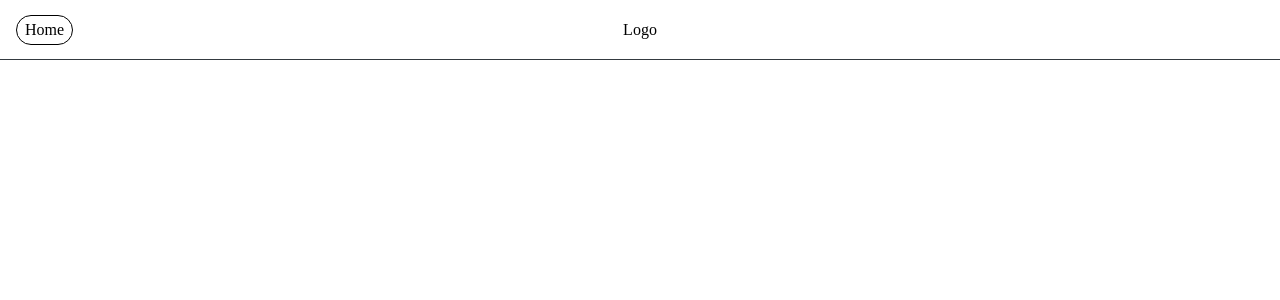
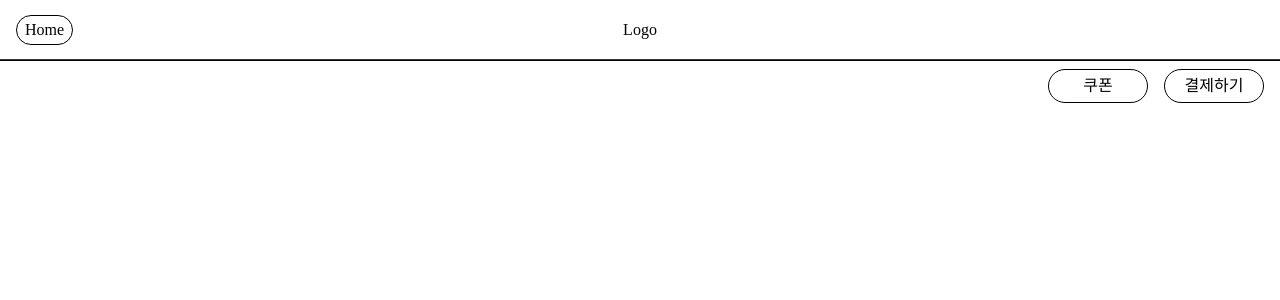
Before and after one commit to SUPER0214T/my-little-kiosk, a React (Create React App) app in the folder client/: page /order in a window 1280 px wide. Shown: the top 300 px of the page. Built offline with nearby package versions, Linux system fonts and the light colour scheme.

Commit message:
[feat] OrderFooter 구현

```diff
--- /dev/null
+++ b/client/src/components/domain/Order/OrderFooter/OrderFooter.styles.tsx
@@ -0,0 +1,37 @@
+import styled from '@emotion/styled';
+import { css } from '@emotion/react';
+
+export const Wrapper = styled.div`
+  position: sticky;
+  right: 0;
+  bottom: 0;
+  background-color: white;
+  border-top: 1px solid black;
+  padding: 0.5rem;
+`;
+
+export const RightBtnGroup = styled.div`
+  display: flex;
+  align-items: center;
+  justify-content: right;
+`;
+
+export const Btn = css`
+  display: flex;
+  justify-content: center;
+  align-items: center;
+  min-width: 100px;
+  border: 1px solid black;
+  border-radius: 2rem;
+  padding: 0.5rem;
+  cursor: pointer;
+  margin: 0 0.5rem;
+`;
+
+export const CouponBtn = styled.div`
+  ${Btn}
+`;
+
+export const CheckoutBtn = styled.div`
+  ${Btn}
+`;
--- /dev/null
+++ b/client/src/components/domain/Order/OrderFooter/OrderFooter.tsx
@@ -0,0 +1,34 @@
+import React from 'react';
+import { useGoTo } from '../../../../hooks/useGoTo';
+import { useAppSelector } from '../../../../hooks/useStore';
+// @todo 아래처럼 가져오는 것보다 S.CheckoutBtn 이렇게 한번에 가져오는 것이 더 맞는 방식일까?
+import { CheckoutBtn, CouponBtn, RightBtnGroup, Wrapper } from './OrderFooter.styles';
+
+export function OrderFooter() {
+  const { goToCheckout } = useGoTo();
+  const { basketList } = useAppSelector((state) => state.basketReducer);
+
+  // @todo Footer에서 결제 버튼을 따로 컴포넌트로 빼내는 것이 맞지 않을까?
+  const isBasketEmpty = () => {
+    return basketList.length === 0;
+  };
+
+  const handleCheckoutClick = () => {
+    if (isBasketEmpty()) {
+      // @todo 알림 모달 띄우기
+      return;
+    }
+    goToCheckout();
+  };
+
+  return (
+    <Wrapper>
+      <RightBtnGroup>
+        <CouponBtn>쿠폰</CouponBtn>
+        <CheckoutBtn onClick={handleCheckoutClick}>결제하기</CheckoutBtn>
+      </RightBtnGroup>
+    </Wrapper>
+  );
+}
+
+export default OrderFooter;
--- a/client/src/pages/Order/Order.tsx
+++ b/client/src/pages/Order/Order.tsx
@@ -2,12 +2,14 @@ import React from 'react';
 import OrderList from '../../components/domain/Order/OrderList';
 import './OrderItem.css';
 import Header from '../../components/common/Header/Header';
+import OrderFooter from '../../components/domain/Order/OrderFooter/OrderFooter';
 
 function Order() {
   return (
     <div>
       <Header />
       <OrderList />
+      <OrderFooter />
     </div>
   );
 }
```
